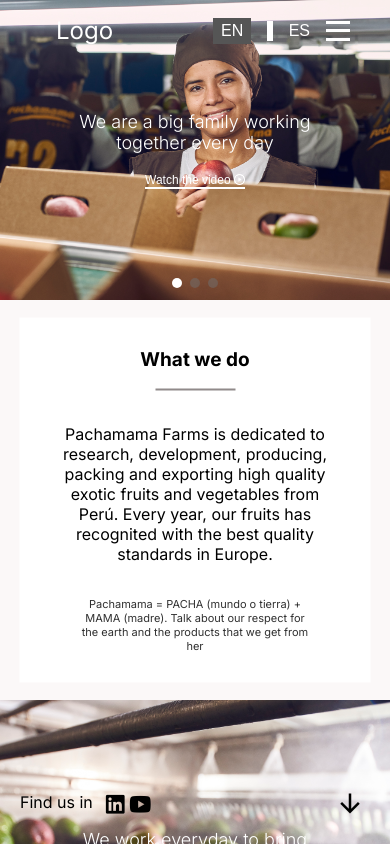
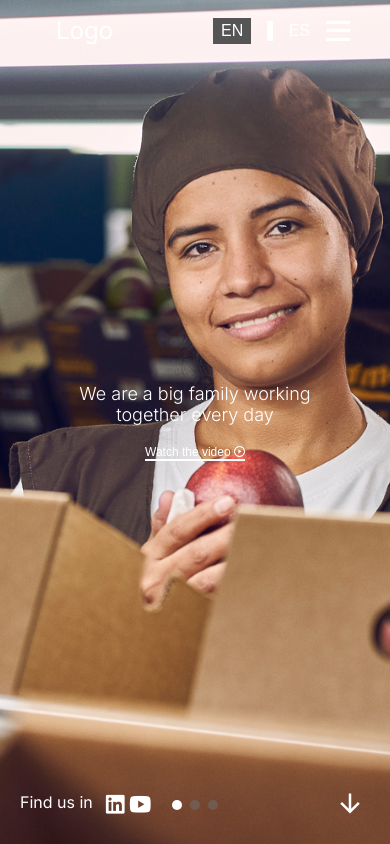
Before and after one commit to FranzDuran/pachamama-farms-web, a Next.js app: page / in a window 390 px wide. Shown: the top 844 px of the page. Built offline with nearby package versions, Linux system fonts and the light colour scheme.

Commit message:
new medidas responsive

```diff
--- a/src/app/seccions/aboutUs/aboutUs.module.css
+++ b/src/app/seccions/aboutUs/aboutUs.module.css
@@ -51,9 +51,7 @@
 }
 
 @media (max-width: 920px) {
-  .sectionAboutUs {
-    height: 400px;
-  }
+
 
   .article {
     width: 90vw;
--- a/src/app/seccions/fruits/fruits.module.css
+++ b/src/app/seccions/fruits/fruits.module.css
@@ -48,14 +48,14 @@
 @media screen and (min-width: 1800px) {
     /* Agrega aquí tus estilos personalizados */
     .divTexto h3{
-        font-size: 5.4rem;
+        font-size: 2.4rem;
      }
 
   }
 
 
   @media (max-width: 920px) {
-
+/*
     .divContenido {
         height: 300px;
     }
@@ -65,7 +65,7 @@
 
     .divContenido3 {
         height: 300px;
-    }
+    } */
 
 
     .divTexto h3{
--- a/src/app/seccions/home/home.module.css
+++ b/src/app/seccions/home/home.module.css
@@ -75,11 +75,11 @@
 
 @media screen and (min-width: 1800px) {
   .divTexto h2 {
-    font-size: 5.4rem;
+    font-size: 3.4rem;
   }
 
   .divTexto button {
-    font-size: 4.4rem;
+    font-size: 2.4rem;
   }
 
   .logoPlay {
@@ -96,16 +96,7 @@
 }
 
 @media (max-width: 920px) {
-  .divContenido {
-    height: 300px;
-  }
-  .divContenido2 {
-    height: 300px;
-  }
 
-  .divContenido3 {
-    height: 300px;
-  }
 
   .divTexto h2 {
     font-size: 18px;
```
